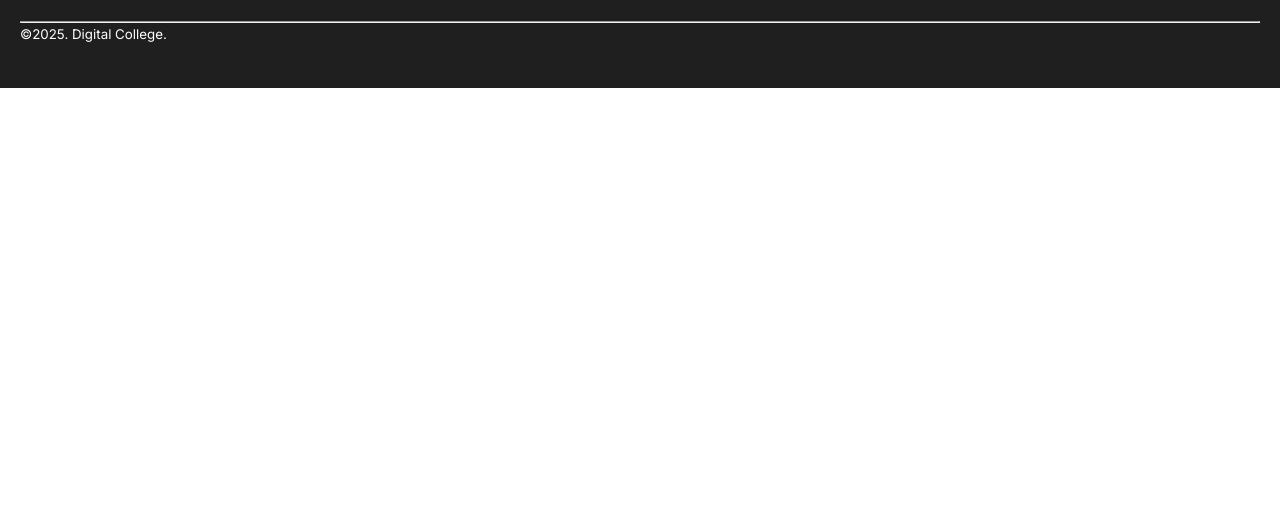
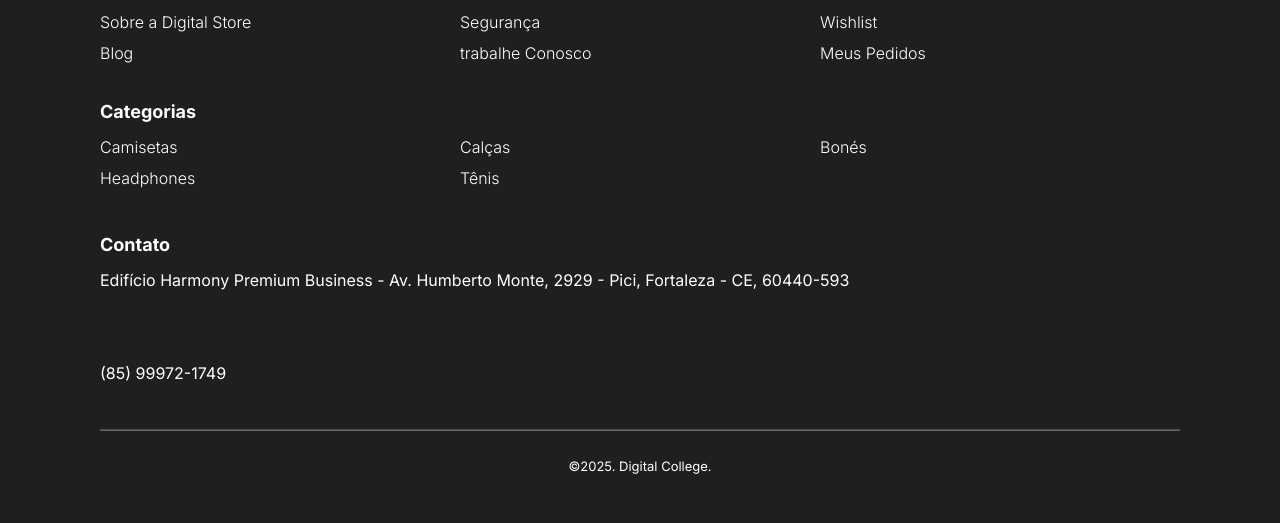
Before and after one commit to wellisonaviladev/projeto-responsivo, a plain HTML site: page index.html in a window 1280 px wide. Shown: the part 1064-1587 px from the top of the page. Before the commit the page ends 1152 px from the top, so only its background shows below. Drawn offline with Linux system fonts and the light colour scheme.

```diff
--- a/index.html
+++ b/index.html
@@ -4,6 +4,7 @@
     <meta charset="UTF-8">
     <meta name="viewport" content="width=device-width, initial-scale=1.0">
     <link rel="stylesheet" href="./styles/global.css">
+    <link rel="stylesheet" href="./styles/responsive.css">
     <title>Projeto Responsivo</title>
 </head>
 <body>
@@ -49,6 +50,25 @@
                     </ul>
                 </nav>
             </div>
+            <div class="links">
+                <h2>Categorias</h2>
+                <nav>
+                    <ul>
+                        <li><a href="#">Camisetas</a></li>
+                        <li><a href="#">Calças</a></li>
+                        <li><a href="#">Bonés</a></li>
+                        <li><a href="#">Headphones</a></li>
+                        <li><a href="#">Tênis</a></li>
+                    </ul>
+                </nav>
+            </div>
+        </div>
+        <div class="contact">
+            <h2>Contato</h2>
+            <address>
+                <span>Edifício Harmony Premium Business - Av. Humberto Monte, 2929 - Pici, Fortaleza - CE, 60440-593</span>
+                <span>(85) 99972-1749</span>
+            </address>
         </div>
     </div>
     <hr>
--- a/styles/global.css
+++ b/styles/global.css
@@ -12,6 +12,7 @@
     text-decoration: none;
     font-family: "Inter", sans-serif;
     list-style-type: none;
+    font-style: normal;
 }
 
 html, body {
@@ -80,6 +81,8 @@ footer {
     color: #FFF;
     padding: 50px 20px 45px;
 
+    .box-logo-social {
+
     .logo-footer {
         display: flex;
         align-items: center;
@@ -91,6 +94,7 @@ footer {
             font-weight: 600;
         }
     }
+
 
     p {
         font-size: 14px;
@@ -106,4 +110,65 @@ footer {
         gap: 35px;
         margin-bottom: 40px;
     }
+    }
+
+  .nav {
+    display: flex;
+    gap: 32px;
+    margin-bottom: 40px;
+
+    .links {
+
+        h2 {
+            font-size: 18px;
+            margin-bottom: 10px;
+        }
+
+    nav {
+
+        a {
+            color: #FFF;
+            font-weight: 300;
+            line-height: 31px;
+        }
+
+    }
+
+    }
+  }
+
+  .contact {
+     h2 {
+            font-size: 18px;
+            margin-bottom: 10px;
+        }
+
+    address {
+
+        height: 124px;
+        display: flex;
+        flex-direction: column;
+        justify-content: space-between;
+        margin-bottom: 40px;
+
+        span {
+            font-weight: 400;
+            line-height: 31px;
+
+        }
+    }
+  }
+
+hr {
+    border-color: #FFFFFF50;
+    margin-bottom: 23px;
 }
+
+small {
+    display: flex;
+    justify-content: center;
+    font-size: 13px;
+    line-height: 24px;
+}
+
+}
--- a/styles/responsive.css
+++ b/styles/responsive.css
@@ -0,0 +1,35 @@
+@media(width >= 375px){
+    footer {
+        padding: 50px 12.5% 45px;
+
+        .box-logo-social {
+
+
+            p{
+                max-width: 445px;
+            }
+        }
+
+        .nav {
+            justify-content: space-between;
+        }
+    }
+}
+
+@media(width >= 720px){
+    footer {
+        padding: 50px 100px 45px;
+    }
+
+    .nav {
+        flex-direction: column;
+
+        .links {
+
+            ul {
+                display: grid;
+                grid-template-columns: 1fr 1fr 1fr;
+            }
+        }
+    }
+}
```
